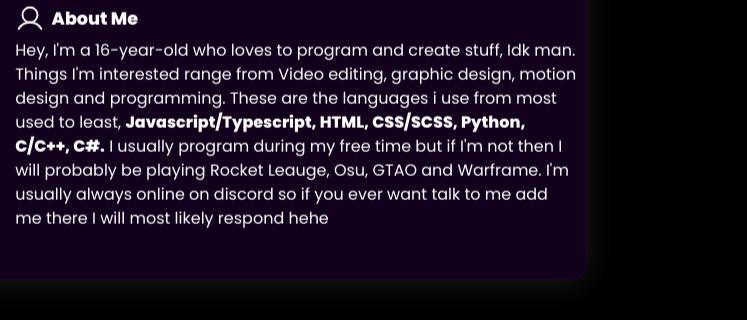
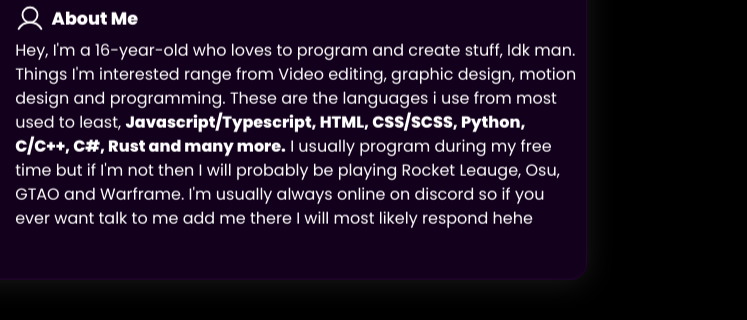
Before and after one commit to Syncxv/about-me, a website built with Vite: page index.html in a window 1280 px wide. Shown: the part 307-627 px from the top of the page, 533-1280 px from the left. Built offline with nearby package versions, Linux system fonts and the light colour scheme.

Commit message:
rust gang

```diff
--- a/index.html
+++ b/index.html
@@ -72,7 +72,8 @@
               range
               from Video editing, graphic design, motion design and programming. These are the languages i
               use
-              from most used to least, <b>Javascript/Typescript, HTML, CSS/SCSS, Python, C/C++, C#.</b> I
+              from most used to least, <b>Javascript/Typescript, HTML, CSS/SCSS, Python, C/C++, C#, Rust and many
+                more.</b> I
               usually
               program
               during my free time but if I'm not then I will probably be playing Rocket Leauge, Osu, GTAO
```
